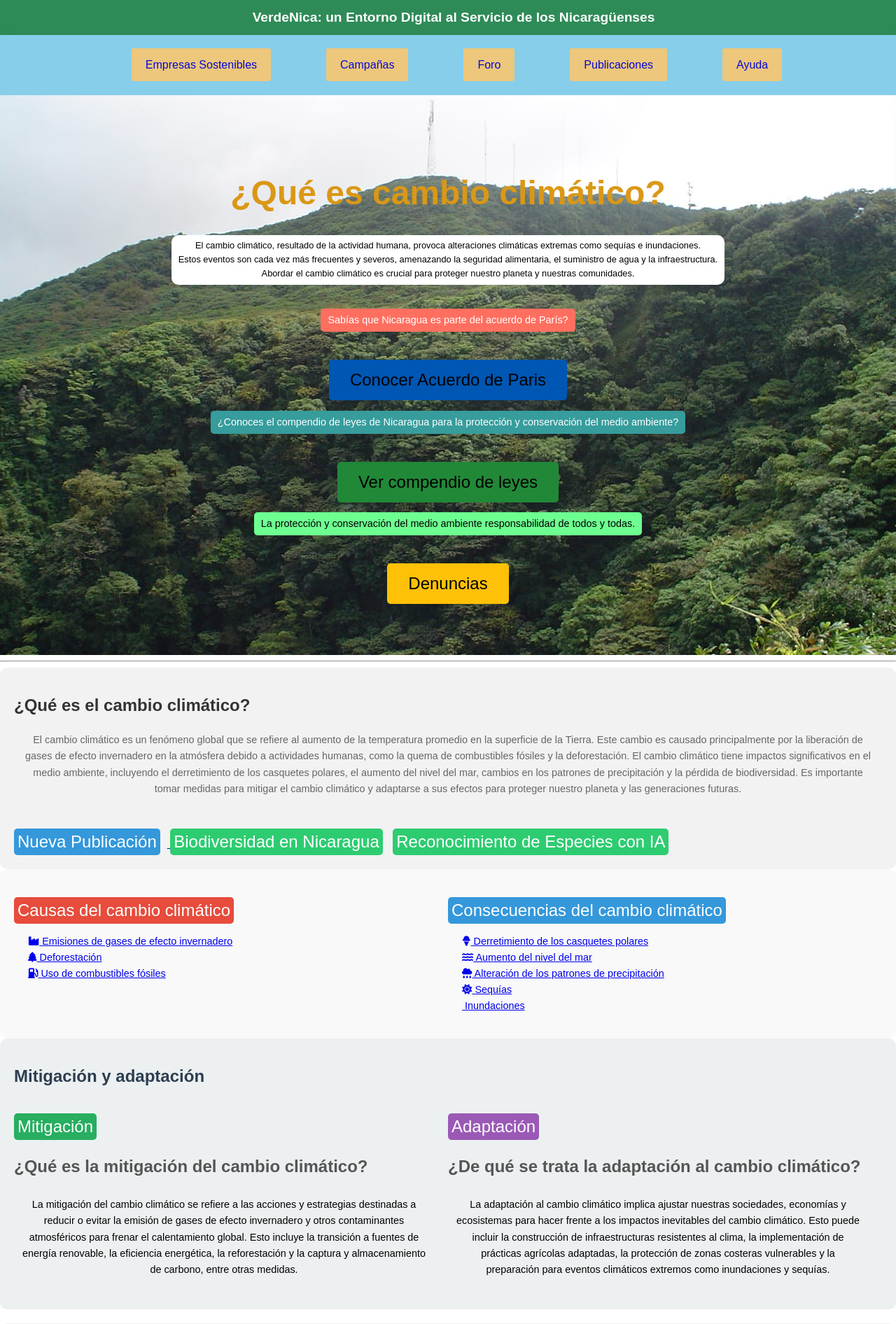
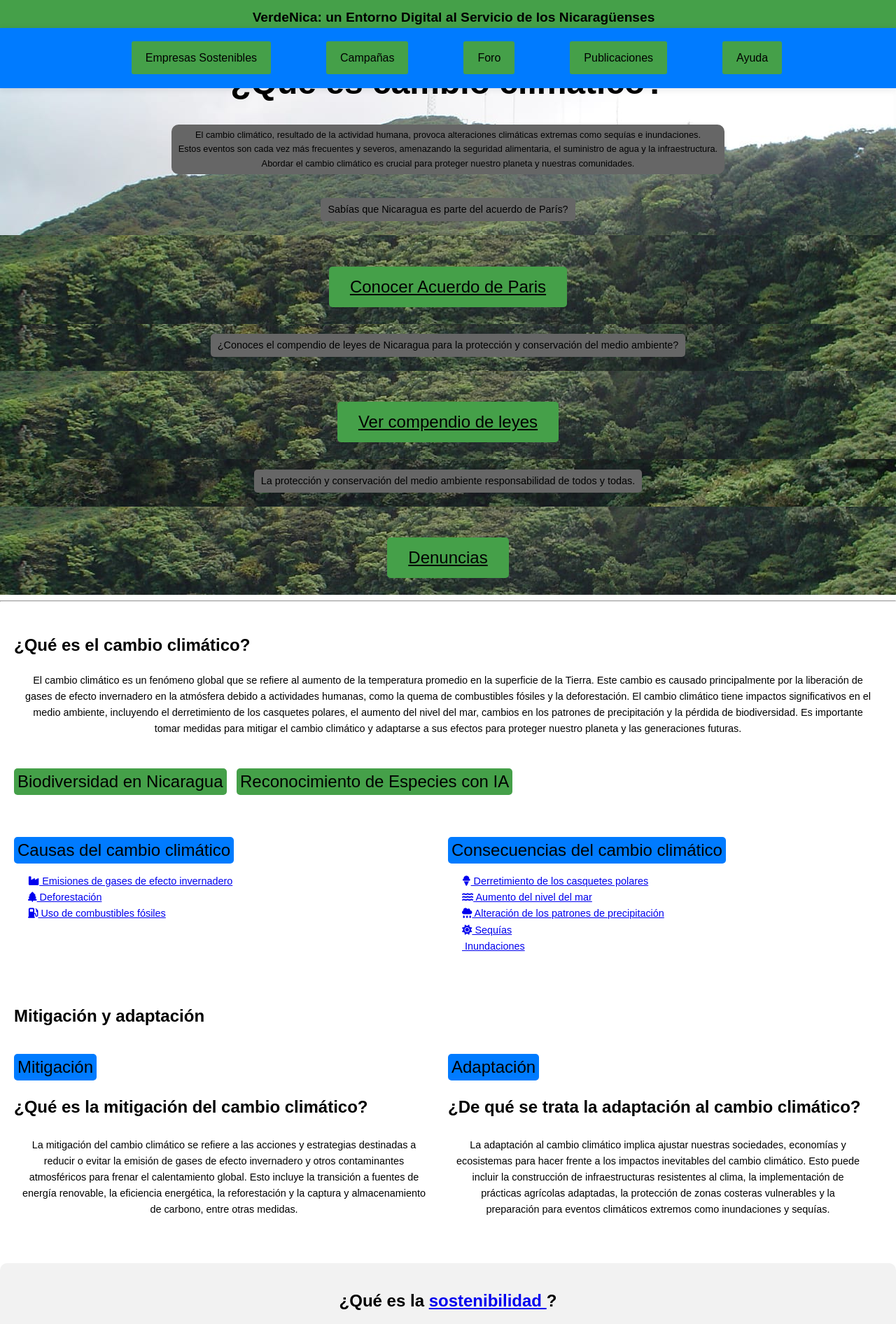
Before and after one commit to elmerurbina/EcoWeb_Devs, a Flask app: page /verdeNica in a window 1280 px wide. Shown: the top 1892 px of the page at 70% size. Run offline with Flask 3, Linux system fonts and the light colour scheme.

Commit message:
Se refactorizo el codigo

```diff
--- a/static/css/recuperarCuenta.css
+++ b/static/css/recuperarCuenta.css
@@ -37,7 +37,7 @@ input[type="email"] {
 
 button {
     padding: 10px 20px;
-    background-color: #28a745;
+    background-color: #45a049;
     color: white;
     border: none;
     border-radius: 4px;
--- a/static/css/styles.css
+++ b/static/css/styles.css
@@ -15,7 +15,8 @@ body {
     cursor: pointer;
     padding: 5px;
     background-color: #007bff;
-    color: #ffffff;
+    color: #000000;
+
 }
 
 /* Estilo para la imagen del logo */
@@ -35,7 +36,7 @@ a.header:hover {
 
 .logo .header {
     font-size: 0.80em;
-    color: white;
+    color: #000000;
 }
 
 
@@ -44,12 +45,15 @@ a.header:hover {
     list-style-type: none;
     padding: 30px 0;
     text-align: center;
-    background-color: skyblue;
+    background-color: #007bff;
+    color: #000000;
     position: relative;
     width: 100%;
-    top: 20px;
+    top: 40px;
     box-shadow: 0 2px 10px rgba(0, 0, 0, 0.1);
     margin: 0;
+    position: fixed;
+    z-index: 1000;
 }
 
 .menu li {
@@ -59,9 +63,14 @@ a.header:hover {
 
 .menu li a {
     text-decoration: none;
-    color: rgb(8, 8, 212);
+    color: #000000;
     margin-left: 50px;
     font-size: 16px;
+}
+
+a.main :hover {
+    text-decoration: #666666;
+    color: #000000;
 }
 
 /* Estilos del hover para el menú */
@@ -79,22 +88,22 @@ a.header:hover {
 }
 
 #top-menu li a {
-    background: #C1B2AB;
+    background: #000000;
     padding: 15px 20px;
     border-radius: 3px;
 }
 
 #top-menu li a:hover,
 #top-menu li li a:hover {
-    color: #fff !important;
+    color: #000000 !important;
 }
 
 #top-menu li a:hover {
-    background: #559CAD !important; /* Cambia el color de fondo al hacer hover */
+    background: #007bff !important; /* Cambia el color de fondo al hacer hover */
 }
 
 #top-menu li.current-menu-item > a {
-    background: #edc77b; /* Cambia el color de fondo del enlace de la página actual */
+    background: #45a049; /* Cambia el color de fondo del enlace de la página actual */
 }
 
 #top-menu .menu-item-has-children > a:first-child:after {
@@ -107,18 +116,19 @@ a.header:hover {
 
 /* Estilos del slogan */
 .header {
-    position: absolute;          /* Fijo en la parte superior */
+    position: fixed;          /* Fijo en la parte superior */
     margin-top: 60px;                   /* Ubicado en la parte superior de la página */
     left: 0;
     width: 100%;              /* Ocupa el ancho completo de la pantalla */
-    background-color: #2E8B57; /* Verde */
-    color: #FFFFFF;            /* Texto blanco para mejor contraste */
+    background-color: #45a049; /* Verde */
+    color: #000000;            /* Texto blanco para mejor contraste */
     text-align: center;        /* Centrar el texto */
     padding: 15px 8px;           /* Espaciado arriba y abajo */
     font-size: 24px;           /* Tamaño de fuente */
     font-family: 'Arial', sans-serif; /* Tipografía simple */
     font-weight: bold;         /* Texto en negrita */
     box-shadow: 0px 4px 2px -2px gray; /* Sombra para darle un poco de relieve */
+    z-index: 1000;
 }
 /* Estilos de la sección principal */
 .main {
@@ -134,13 +144,13 @@ a.header:hover {
     flex-direction: column;
     justify-content: center;
     align-items: center;
-    color: white;
+    color: #000000;
 }
 
 h1 {
     font-size: 3rem;
     margin-bottom: 20px;
-    color: #da9816;
+    color: #000000;
     font-family: Arial, Helvetica, sans-serif;
 }
 
@@ -148,8 +158,8 @@ h1 {
     font-size: 0.8rem;
     margin-bottom: 20px;
     text-align: center;
-    color: black;
-    background-color: white;
+    color: #000000;
+    background-color: #666666;
     border-radius: 10px;
 }
 
@@ -165,22 +175,22 @@ p {
 
 /* Estilo del texto sobre el acuerdo de Paris */
 .paris {
-    background-color: #ff6f60;
-    color: #fff;
+    background-color: #666666;
+    color: #000000;
     font-family: Arial, Helvetica, sans-serif;
 }
 
 /* Estilo del texto sobre el compendio de leyes de Nicaragua  */
 .compendio {
-    background-color: #379c9c;
-    color: #fff;
+    background-color: #666666;
+    color: #000000;
     font-family: Arial, Helvetica, sans-serif;
 }
 
 /* Estilos del texto que esta encima de el boton para las denuncias */
 .proteccion {
-    background-color: #6eff91;
-    color: #000;
+    background-color: #666666;
+    color: #000000;
     font-family: Arial, Helvetica, sans-serif;
 }
 
@@ -202,32 +212,32 @@ button {
 
 /* Color de fondo del boton del acuerdo de Paris */
 #paris {
-    background-color: #0056b3;
+    background-color: #45a049;
 }
 
 /* Color de fondo del boton del compendio de leyes de Nicaragua */
 #compendio {
-    background-color: #218838;
+    background-color: #45a049;
 }
 
 /* Color de fondo del boton para hacer una denuncia */
 #denuncia {
-    background-color: #ffc107;
+    background-color: #45a049;
 }
 
 /* Sección de cambio climático */
 .climate-change {
-    background-color: #f2f2f2; /* Color de fondo de la sección */
+    background-color: #FFFFFF; /* Color de fondo de la sección */
     padding: 20px; /* Espaciado alrededor del contenido de la sección */
     border-radius: 10px; /* Esquinas redondeadas para la sección */
 }
 
 .climate-change h2 {
-    color: #333; /* Color del título de la sección */
+    color: #000000; /* Color del título de la sección */
 }
 
 .climate-change p {
-    color: #666; /* Color del párrafo de la sección */
+    color: #000000; /* Color del párrafo de la sección */
 
 }
 
@@ -240,18 +250,18 @@ button {
 }
 
 .btn.conocer-mas {
-    background-color: #3498db; /* Color azul para el botón "Conocer más" */
-    color: #fff; /* Color del texto del botón "Conocer más" */
+    background-color: #45a049; /* Color azul para el botón "Conocer más" */
+    color: #000000; /* Color del texto del botón "Conocer más" */
 }
 
 .btn.acceder-cursos {
-    background-color: #2ecc71; /* Color verde para el botón "Acceder a cursos gratuitos" */
-    color: #fff; /* Color del texto del botón "Acceder a cursos gratuitos" */
+    background-color: #45a049; /* Color verde para el botón "Acceder a cursos gratuitos" */
+    color: #000000; /* Color del texto del botón "Acceder a cursos gratuitos" */
 }
 
 /* Sección de causas y consecuencias */
 .causes-consequences {
-    background-color: #f9f9f9;
+    background-color: #FFFFFF;
     padding: 20px;
     border-radius: 10px;
     display: flex; /* Usar diseño Flexbox */
@@ -260,7 +270,7 @@ button {
 }
 
 .causes-consequences h2 {
-    color: #333;
+    color: #FFFFFF;
     margin-bottom: 20px;
 }
 
@@ -278,13 +288,13 @@ button {
 }
 
 .btn.cause-summary {
-    background-color: #e74c3c; /* Color rojo para el botón de resumen de "Causas" */
-    color: #fff;
+    background-color: #007bff; /* Color rojo para el botón de resumen de "Causas" */
+    color: #000000;
 }
 
 .btn.consequence-summary {
-    background-color: #3498db; /* Color azul para el botón de resumen de "Consecuencias" */
-    color: #fff;
+    background-color: #007bff; /* Color azul para el botón de resumen de "Consecuencias" */
+    color: #000000;
 }
 
 .content {
@@ -304,17 +314,17 @@ button {
 
 /* Sección de adaptación y mitigación */
 .mitigation-adaptation {
-    background-color: #ecf0f1; /* Color de fondo gris claro */
+    background-color: #FFFFFF; /* Color de fondo gris claro */
     padding: 20px;
     border-radius: 10px;
 }
 
 .mitigation-adaptation h2 {
-    color: #2c3e50; /* Color de texto azul oscuro */
+    color: #000000; /* Color de texto azul oscuro */
 }
 
 .mitigation-adaptation h3 {
-    color: #555;
+    color: #000000;
 }
 
 .summary {
@@ -330,13 +340,13 @@ button {
 }
 
 .btn.mitigation-summary {
-    background-color: #27ae60; /* Color verde para el botón de resumen de "Mitigación" */
-    color: #fff; /* Color de texto blanco */
+    background-color: #007bff; /* Color verde para el botón de resumen de "Mitigación" */
+    color: #000000; /* Color de texto blanco */
 }
 
 .btn.adaptation-summary {
-    background-color: #9b59b6; /* Color púrpura para el botón de resumen de "Adaptación" */
-    color: #fff; /* Color de texto blanco */
+    background-color: #007bff; /* Color púrpura para el botón de resumen de "Adaptación" */
+    color: #000000; /* Color de texto blanco */
 }
 
 .content {
@@ -396,12 +406,12 @@ button {
 }
 
 .sustainability h2 {
-    color: #333; /* Color del título de la sección */
+    color: #000000; /* Color del título de la sección */
     text-align: center; /* Centrar el título */
 }
 
 .sustainability p {
-    color: #666; /* Color del párrafo de la sección */
+    color: #000000; /* Color del párrafo de la sección */
     text-align: justify; /* Justificar el texto del párrafo */
     margin-bottom: 20px; /* Espaciado inferior del párrafo */
 }
@@ -411,21 +421,17 @@ button {
     color: #45a049;
  }
 
- a.sostenibilidad:hover {
-    color: #45a049;
- }
-
 /* Formulario de suscripción */
 .subscription-form {
     padding: 20px;
-    background-color: #fff;
+    background-color: #FFFFFF;
     margin: 20px 0;
     text-align: center;
 }
 
 .subscription-form h2 {
     font-size: 1.5em;
-    color: #27ae60;
+    color: #45a049;
 }
 
 .subscription-form form {
@@ -441,9 +447,9 @@ button {
 }
 
 .subscription-form button[type="submit"] {
-    background-color: #2ecc71;
+    background-color: #45a049;
     border: none;
-    color: #fff;
+    color: #000000;
     padding: 10px 20px;
     cursor: pointer;
     font-size: 1em;
@@ -465,8 +471,8 @@ button {
     justify-content: space-between; /* Espacio equitativo entre las columnas */
     padding: 20px;
     font-size: 0.8em;
-    background-color: #2E8B57;  /* Fondo verde */
-    color: white;               /* Texto blanco */
+    background-color: #666666;  /* Fondo verde */
+    color: #000000;               /* Texto blanco */
 }
 
 .column {
@@ -492,9 +498,9 @@ ul {
 
 footer {
     width: 100%;
-    background-color: #2E8B57;   /* Fondo verde */
+    background-color: #666666;   /* Fondo verde */
     padding: 20px 0;             /* Espaciado superior e inferior */
-    color: white;
+    color: #000000;
 }
 
 
--- a/templates/index.html
+++ b/templates/index.html
@@ -46,13 +46,13 @@
     <p class="resumen"> El cambio climático, resultado de la actividad humana, provoca alteraciones climáticas extremas como sequías e inundaciones. <br>Estos eventos son cada vez más frecuentes y severos, amenazando la seguridad alimentaria, el suministro de agua y la infraestructura. <br> Abordar el cambio climático es crucial para proteger nuestro planeta y nuestras comunidades.</p>
     <p class="paris">Sabías que Nicaragua es parte del acuerdo de París?</p>
     <!-- Link para leer el Acuerdo de paris o descargar en PDF-->
-    <a href="https://unfccc.int/files/essential_background/convention/application/pdf/spanish_paris_agreement.pdf"> <button id="paris">Conocer Acuerdo de Paris</button> </a>
+    <a class="main" href="https://unfccc.int/files/essential_background/convention/application/pdf/spanish_paris_agreement.pdf"> <button id="paris">Conocer Acuerdo de Paris</button> </a>
     <p class="compendio">¿Conoces el compendio de leyes de Nicaragua para la protección y conservación del medio ambiente?</p>
     <!-- Link para leer o descargar en PDF el compendio de leyes del medio ambiente de Nicaragua-->
-    <a href="https://www.mem.gob.ni/wp-content/uploads/2017/05/Compendio-Juridico-de-Medio-Ambiente-y-Recursos-Naturales-de-Nicaragua.pdf"> <button id="compendio">Ver compendio de leyes</button> </a>
+    <a class="main" href="https://www.mem.gob.ni/wp-content/uploads/2017/05/Compendio-Juridico-de-Medio-Ambiente-y-Recursos-Naturales-de-Nicaragua.pdf"> <button id="compendio">Ver compendio de leyes</button> </a>
     <p class="proteccion">La protección y conservación del medio ambiente responsabilidad de todos y todas.</p>
     <!-- Boton para las denuncias -->
-    <a href="{{url_for('denuncia')}}"> <button id="denuncia">Denuncias</button> </a>
+    <a class="main" href="{{url_for('denuncia')}}"> <button id="denuncia">Denuncias</button> </a>
 </section>
 
 
@@ -62,7 +62,7 @@
     <section class="climate-change">
         <h2>¿Qué es el cambio climático?</h2>
         <p>El cambio climático es un fenómeno global que se refiere al aumento de la temperatura promedio en la superficie de la Tierra. Este cambio es causado principalmente por la liberación de gases de efecto invernadero en la atmósfera debido a actividades humanas, como la quema de combustibles fósiles y la deforestación. El cambio climático tiene impactos significativos en el medio ambiente, incluyendo el derretimiento de los casquetes polares, el aumento del nivel del mar, cambios en los patrones de precipitación y la pérdida de biodiversidad. Es importante tomar medidas para mitigar el cambio climático y adaptarse a sus efectos para proteger nuestro planeta y las generaciones futuras.</p>
-        <a href="{{url_for('submit_publication')}}"> <button class="btn conocer-mas">Nueva Publicación</button> </a>
+
         <a href="{{url_for('biodiversidad')}}"> <button class="btn acceder-cursos">Biodiversidad en Nicaragua</button></a>
          <a href="{{url_for('ia')}}"> <button class="btn acceder-cursos">Reconocimiento de Especies con IA</button></a>
     </section>
```
